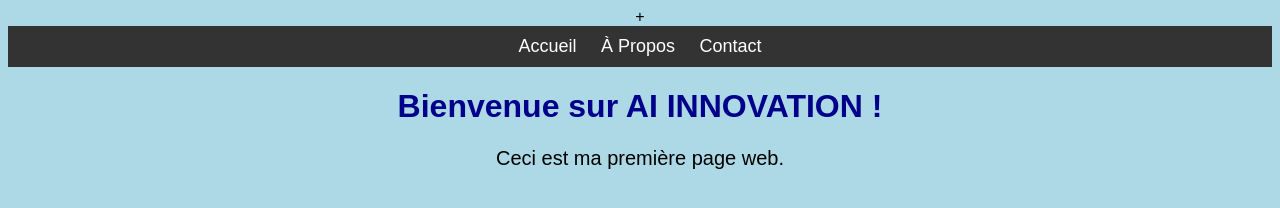
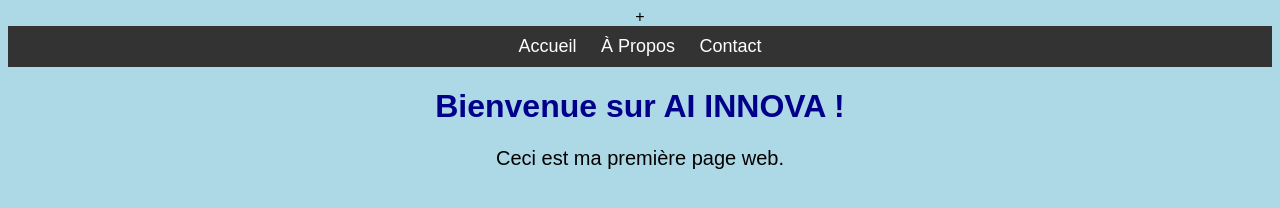
Before and after one commit to Christ-code007/CHRIST_sites, a plain HTML site: page index.html in a window 1280 px wide. Drawn offline with Linux system fonts and the light colour scheme.

Commit message:
Add files via upload

```diff
--- a/index.html
+++ b/index.html
@@ -14,7 +14,7 @@
 </nav>
 
 <body>
-    <h1>Bienvenue sur AI INNOVATION !</h1>
+    <h1>Bienvenue sur AI INNOVA !</h1>
     <p>Ceci est ma première page web.</p>
 </body>
 </html>
```
